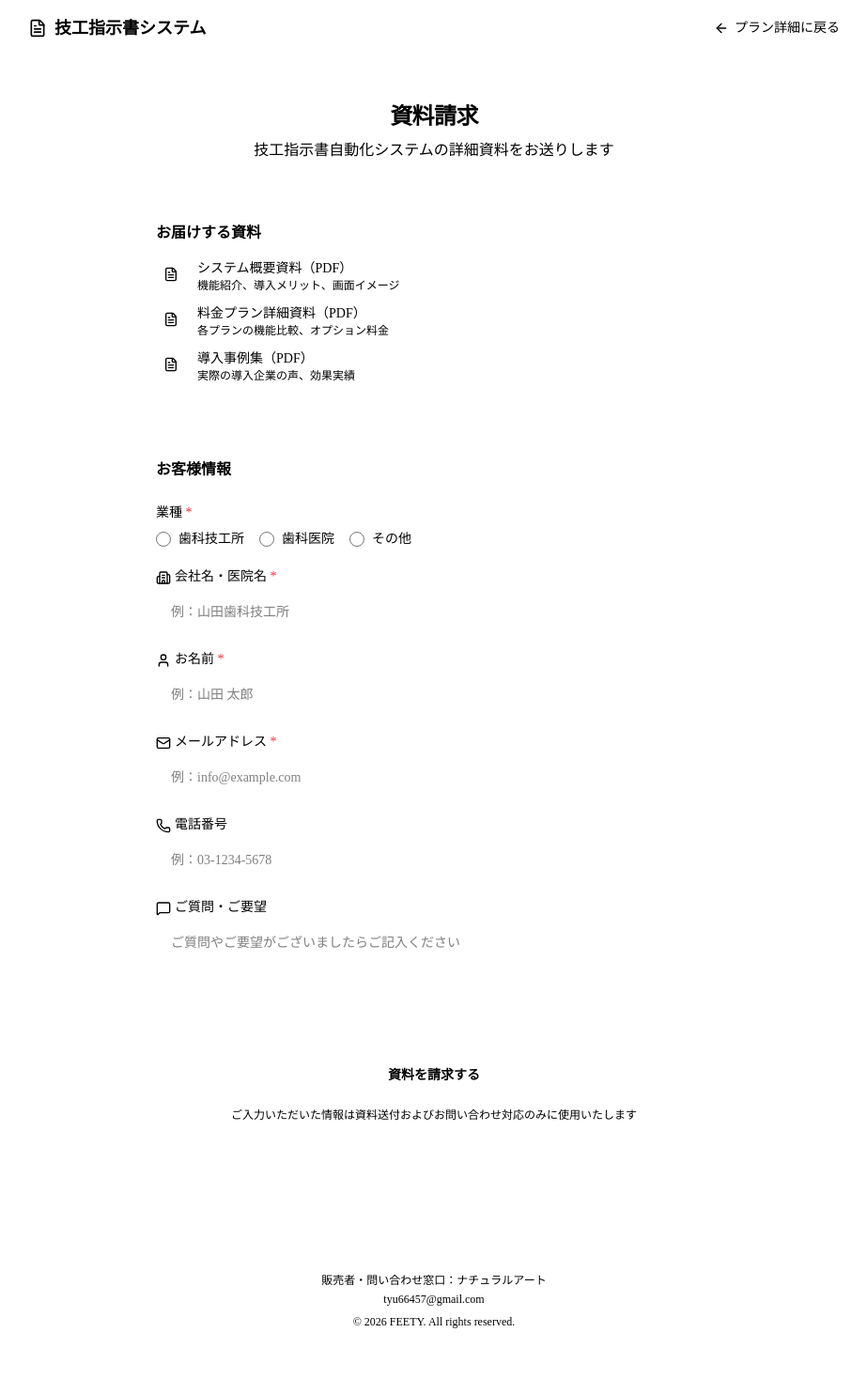
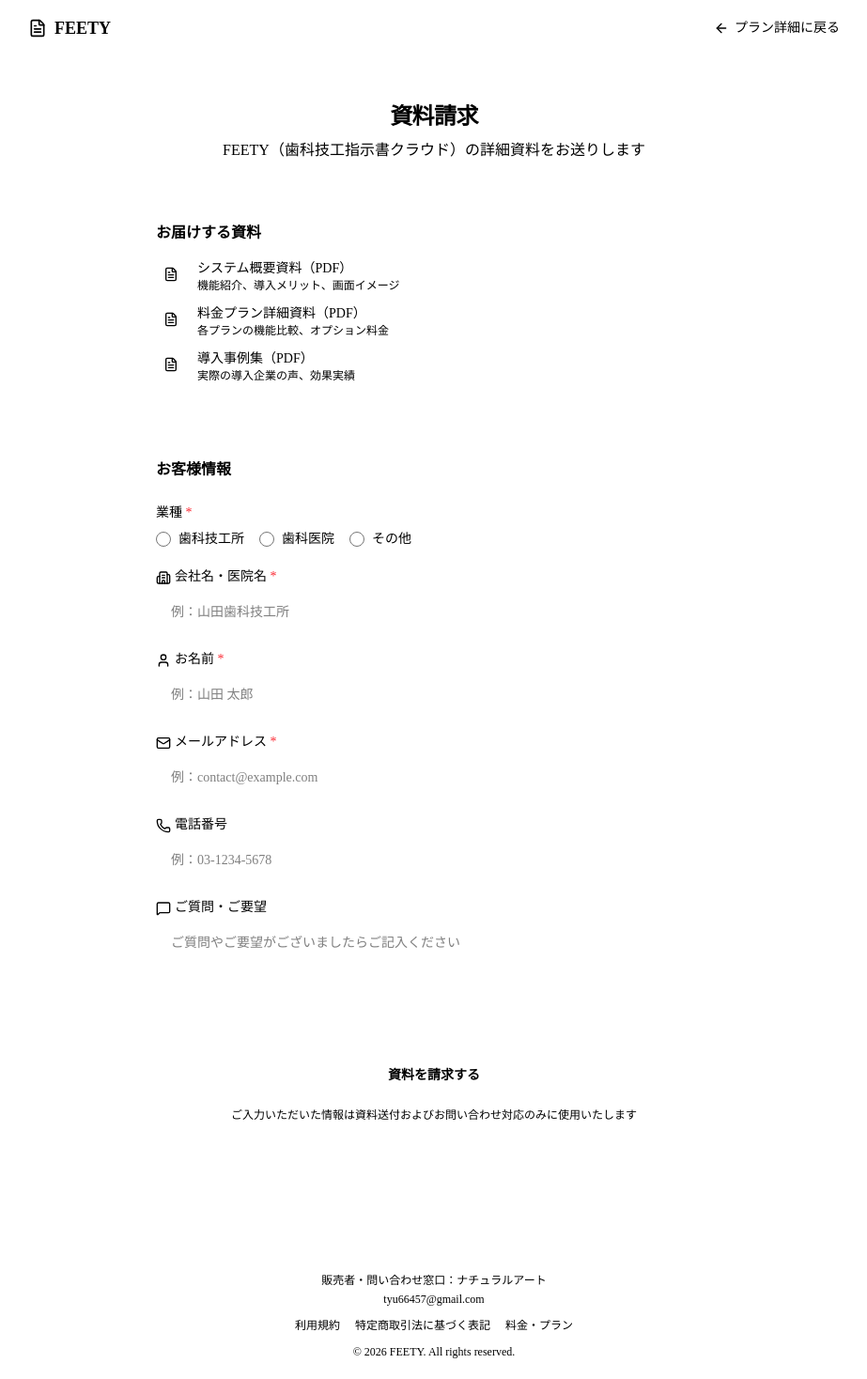
Before and after one commit to tyu7811-stack/feety-dental-instructions, a Next.js app: page /request-document in a window 1280 px wide. Shown: the top 1468 px of the page at 94% size, without its empty margins (178-1101 px from the left). Before the commit the page ends 1439 px from the top, so only its background shows below. Built offline with nearby package versions, Linux system fonts and the light colour scheme; no server answers.

Commit message:
マーケ系ページのブランド・本番URL・問い合わせ表記の整合を統一
Made-with: Cursor

```diff
--- a/app/legal/terms/page.tsx
+++ b/app/legal/terms/page.tsx
@@ -1,3 +1,6 @@
+import Link from "next/link"
+import { feetyAppUrl } from "@/lib/feety-app-origin"
+
 export default function TermsPage() {
   return (
     <div className="min-h-screen bg-gray-50 py-12 px-4 sm:px-6 lg:px-8">
@@ -120,7 +123,25 @@ export default function TermsPage() {
           <div className="mt-10 border-t border-gray-200 pt-6">
             <p className="text-center text-xs text-gray-500">
               制定日：2024年1月1日<br />
-              最終更新日：2024年1月1日
+              最終更新日：2026年4月12日
+            </p>
+            <div className="mt-6 flex flex-wrap justify-center gap-x-6 gap-y-2 text-sm text-gray-600">
+              <Link href={feetyAppUrl("/")} className="text-blue-600 hover:underline">
+                トップページ
+              </Link>
+              <Link href={feetyAppUrl("/plans")} className="text-blue-600 hover:underline">
+                料金・プラン
+              </Link>
+              <Link href={feetyAppUrl("/legal/tokushoho")} className="text-blue-600 hover:underline">
+                特定商取引法に基づく表記
+              </Link>
+            </div>
+            <p className="mt-4 text-center text-xs text-gray-500">
+              販売者・問い合わせ窓口：ナチュラルアート（
+              <a href="mailto:tyu66457@gmail.com" className="text-blue-600 hover:underline">
+                tyu66457@gmail.com
+              </a>
+              ）
             </p>
           </div>
         </div>
--- a/app/legal/tokushoho/page.tsx
+++ b/app/legal/tokushoho/page.tsx
@@ -1,5 +1,6 @@
 import Link from "next/link"
 import { ArrowLeft } from "lucide-react"
+import { feetyAppUrl } from "@/lib/feety-app-origin"
 
 export default function TokushohoPage() {
   return (
@@ -103,12 +104,15 @@ export default function TokushohoPage() {
           </div>
         </div>
 
-        <div className="mt-6 text-center">
-          <Link
-            href="/legal/terms"
-            className="text-sm text-blue-600 hover:underline"
-          >
-            利用規約を見る
+        <div className="mt-6 flex flex-wrap justify-center gap-x-6 gap-y-2 text-sm text-center">
+          <Link href={feetyAppUrl("/")} className="text-blue-600 hover:underline">
+            トップページ
+          </Link>
+          <Link href={feetyAppUrl("/plans")} className="text-blue-600 hover:underline">
+            料金・プラン
+          </Link>
+          <Link href={feetyAppUrl("/legal/terms")} className="text-blue-600 hover:underline">
+            利用規約
           </Link>
         </div>
       </div>
--- a/app/request-document/page.tsx
+++ b/app/request-document/page.tsx
@@ -3,6 +3,7 @@
 import { useState } from "react"
 import Link from "next/link"
 import { ArrowLeft, FileText, CheckCircle, Building2, User, Mail, Phone, MessageSquare, Download } from "lucide-react"
+import { feetyAppUrl } from "@/lib/feety-app-origin"
 
 export default function RequestDocumentPage() {
   const [submitted, setSubmitted] = useState(false)
@@ -26,9 +27,9 @@ export default function RequestDocumentPage() {
       <div className="min-h-screen bg-gradient-to-b from-background to-muted/30">
         <header className="border-b border-border bg-card/80 backdrop-blur-sm sticky top-0 z-50">
           <div className="mx-auto max-w-4xl flex items-center justify-between px-4 py-4">
-            <Link href="/" className="flex items-center gap-2 text-primary font-bold text-lg">
+            <Link href={feetyAppUrl("/")} className="flex items-center gap-2 text-primary font-bold text-lg">
               <FileText className="h-5 w-5" />
-              技工指示書システム
+              FEETY
             </Link>
           </div>
         </header>
@@ -57,7 +58,7 @@ export default function RequestDocumentPage() {
               </h2>
               <div className="space-y-3">
                 <a
-                  href="/documents/system-overview.html"
+                  href={feetyAppUrl("/documents/system-overview.html")}
                   download="システム概要資料.html"
                   className="flex items-center justify-between gap-3 rounded-lg border border-border bg-white p-4 hover:bg-gray-50 transition-colors group"
                 >
@@ -73,7 +74,7 @@ export default function RequestDocumentPage() {
                   <Download className="h-5 w-5 text-muted-foreground group-hover:text-primary transition-colors" />
                 </a>
                 <a
-                  href="/documents/pricing-details.html"
+                  href={feetyAppUrl("/documents/pricing-details.html")}
                   download="料金プラン詳細資料.html"
                   className="flex items-center justify-between gap-3 rounded-lg border border-border bg-white p-4 hover:bg-gray-50 transition-colors group"
                 >
@@ -89,7 +90,7 @@ export default function RequestDocumentPage() {
                   <Download className="h-5 w-5 text-muted-foreground group-hover:text-primary transition-colors" />
                 </a>
                 <a
-                  href="/documents/case-studies.html"
+                  href={feetyAppUrl("/documents/case-studies.html")}
                   download="導入事例集.html"
                   className="flex items-center justify-between gap-3 rounded-lg border border-border bg-white p-4 hover:bg-gray-50 transition-colors group"
                 >
@@ -109,13 +110,13 @@ export default function RequestDocumentPage() {
 
             <div className="flex flex-col sm:flex-row gap-3 justify-center">
               <Link
-                href="/plans"
+                href={feetyAppUrl("/plans")}
                 className="inline-flex items-center justify-center gap-2 rounded-lg bg-primary px-6 py-2.5 text-sm font-semibold text-primary-foreground hover:bg-primary/90 transition-colors"
               >
                 プラン詳細に戻る
               </Link>
               <Link
-                href="/"
+                href={feetyAppUrl("/")}
                 className="inline-flex items-center justify-center gap-2 rounded-lg border border-border px-6 py-2.5 text-sm font-semibold text-foreground hover:bg-accent transition-colors"
               >
                 トップページへ
@@ -123,6 +124,25 @@ export default function RequestDocumentPage() {
             </div>
           </div>
         </main>
+
+        <footer className="border-t border-border bg-muted/30 mt-12">
+          <div className="mx-auto max-w-4xl px-4 py-6 text-center text-xs text-muted-foreground">
+            <p>販売者・問い合わせ窓口：ナチュラルアート</p>
+            <p className="mt-1">
+              <a href="mailto:tyu66457@gmail.com" className="hover:text-foreground underline-offset-2 hover:underline">
+                tyu66457@gmail.com
+              </a>
+            </p>
+            <div className="mt-3 flex flex-wrap justify-center gap-x-4 gap-y-1">
+              <Link href={feetyAppUrl("/legal/terms")} className="hover:text-foreground">
+                利用規約
+              </Link>
+              <Link href={feetyAppUrl("/legal/tokushoho")} className="hover:text-foreground">
+                特定商取引法に基づく表記
+              </Link>
+            </div>
+          </div>
+        </footer>
       </div>
     )
   }
@@ -132,12 +152,12 @@ export default function RequestDocumentPage() {
       {/* Header */}
       <header className="border-b border-border bg-card/80 backdrop-blur-sm sticky top-0 z-50">
         <div className="mx-auto max-w-4xl flex items-center justify-between px-4 py-4">
-          <Link href="/" className="flex items-center gap-2 text-primary font-bold text-lg">
+          <Link href={feetyAppUrl("/")} className="flex items-center gap-2 text-primary font-bold text-lg">
             <FileText className="h-5 w-5" />
-            技工指示書システム
+            FEETY
           </Link>
           <Link
-            href="/plans"
+            href={feetyAppUrl("/plans")}
             className="inline-flex items-center gap-1.5 text-sm text-muted-foreground hover:text-foreground transition-colors"
           >
             <ArrowLeft className="h-4 w-4" />
@@ -153,7 +173,7 @@ export default function RequestDocumentPage() {
             資料請求
           </h1>
           <p className="mt-2 text-muted-foreground">
-            技工指示書自動化システムの詳細資料をお送りします
+            FEETY（歯科技工指示書クラウド）の詳細資料をお送りします
           </p>
         </div>
 
@@ -282,7 +302,7 @@ export default function RequestDocumentPage() {
                 value={formData.email}
                 onChange={(e) => setFormData({ ...formData, email: e.target.value })}
                 className="w-full rounded-lg border border-border bg-background px-4 py-2.5 text-sm text-foreground placeholder:text-muted-foreground focus:border-primary focus:outline-none focus:ring-1 focus:ring-primary"
-                placeholder="例：info@example.com"
+                placeholder="例：contact@example.com"
                 required
               />
             </div>
@@ -342,7 +362,18 @@ export default function RequestDocumentPage() {
               tyu66457@gmail.com
             </a>
           </p>
-          <p className="mt-2">© 2026 FEETY. All rights reserved.</p>
+          <div className="mt-3 flex flex-wrap justify-center gap-x-4 gap-y-1">
+            <Link href={feetyAppUrl("/legal/terms")} className="hover:text-foreground">
+              利用規約
+            </Link>
+            <Link href={feetyAppUrl("/legal/tokushoho")} className="hover:text-foreground">
+              特定商取引法に基づく表記
+            </Link>
+            <Link href={feetyAppUrl("/plans")} className="hover:text-foreground">
+              料金・プラン
+            </Link>
+          </div>
+          <p className="mt-3">© 2026 FEETY. All rights reserved.</p>
         </div>
       </footer>
     </div>
--- a/app/signup2/page.tsx
+++ b/app/signup2/page.tsx
@@ -5,6 +5,7 @@ import { useRouter } from "next/navigation"
 import { FlaskConical, Eye, EyeOff, Loader2 } from "lucide-react"
 import { createClient } from "@/lib/supabase/client"
 import Link from "next/link"
+import { feetyAppUrl } from "@/lib/feety-app-origin"
 import { completeSignupProvisioning } from "@/lib/auth/complete-signup-profile"
 
 export default function RegisterPage() {
@@ -182,11 +183,11 @@ export default function RegisterPage() {
 
         <div className="space-y-8">
           <h1 className="text-5xl font-bold text-white leading-tight">
-            歯科技工指示書システム
+            歯科技工指示書クラウド
           </h1>
 
           <p className="text-lg text-white/80">
-            技工所と医院をシームレスに接続し、効率的な指示書管理を実現します。
+            技工所と医院をシームレスに接続し、指示書の作成から納品まで一元管理します。
           </p>
 
           <div className="space-y-4">
@@ -215,8 +216,8 @@ export default function RegisterPage() {
                 <div className="h-2 w-2 rounded-full bg-white" />
               </div>
               <div>
-                <div className="font-semibold text-white">無料トライアル</div>
-                <div className="text-sm text-white/70">契約不要でお気軽にお試しいただけます</div>
+                <div className="font-semibold text-white">フリー（¥0・税込）</div>
+                <div className="text-sm text-white/70">14日間のお試しのみ。終了後は機能制限があります</div>
               </div>
             </div>
           </div>
@@ -245,7 +246,7 @@ export default function RegisterPage() {
                 メールが届かない場合は、迷惑メールフォルダをご確認ください。
               </p>
               <Link
-                href="/login"
+                href={feetyAppUrl("/login")}
                 className="inline-block rounded-lg bg-[#1a6cf0] px-6 py-3 font-semibold text-white hover:bg-[#0052cc]"
               >
                 ログインページへ
@@ -396,7 +397,7 @@ export default function RegisterPage() {
               />
               <label htmlFor="terms" className="text-sm text-gray-600">
                 <Link
-                  href="/legal/terms"
+                  href={feetyAppUrl("/legal/terms")}
                   className="text-[#1a6cf0] hover:underline"
                   target="_blank"
                   rel="noopener noreferrer"
@@ -405,7 +406,7 @@ export default function RegisterPage() {
                 </Link>
                 および
                 <Link
-                  href="/legal/tokushoho"
+                  href={feetyAppUrl("/legal/tokushoho")}
                   className="text-[#1a6cf0] hover:underline"
                   target="_blank"
                   rel="noopener noreferrer"
@@ -434,7 +435,7 @@ export default function RegisterPage() {
 
               <div className="mt-6 text-center text-sm text-gray-600">
                 アカウントをお持ちですか？{" "}
-                <Link href="/login" className="text-[#1a6cf0] hover:underline">
+                <Link href={feetyAppUrl("/login")} className="text-[#1a6cf0] hover:underline">
                   ログイン
                 </Link>
               </div>
--- a/public/documents/case-studies.html
+++ b/public/documents/case-studies.html
@@ -3,7 +3,7 @@
 <head>
   <meta charset="UTF-8">
   <meta name="viewport" content="width=device-width, initial-scale=1.0">
-  <title>導入事例集 - 技工指示書自動化システム</title>
+  <title>導入事例集 - FEETY</title>
   <style>
     * { margin: 0; padding: 0; box-sizing: border-box; }
     body {
@@ -181,13 +181,13 @@
 </head>
 <body>
   <div class="header">
-    <h1>技工指示書自動化システム</h1>
+    <h1>FEETY（歯科技工指示書クラウド）</h1>
     <p>導入事例集</p>
     <p style="margin-top: 10px; font-size: 12px;">発行日: 2026年3月</p>
   </div>
 
   <p style="text-align: center; margin-bottom: 40px;">
-    実際に技工指示書自動化システムを導入いただいた<br>
+    実際に FEETY を導入いただいた<br>
     歯科技工所・歯科医院様の声をご紹介します。
   </p>
 
@@ -379,7 +379,7 @@
   </p>
 
   <div class="footer">
-    <p>技工指示書自動化システム</p>
+    <p>FEETY（歯科技工指示書クラウド）</p>
     <p>販売者・問い合わせ窓口：ナチュラルアート</p>
     <p style="margin-top: 10px;">tyu66457@gmail.com</p>
   </div>
--- a/public/documents/system-overview.html
+++ b/public/documents/system-overview.html
@@ -3,7 +3,7 @@
 <head>
   <meta charset="UTF-8">
   <meta name="viewport" content="width=device-width, initial-scale=1.0">
-  <title>システム概要資料 - 技工指示書自動化システム</title>
+  <title>システム概要資料 - FEETY</title>
   <style>
     * { margin: 0; padding: 0; box-sizing: border-box; }
     body {
@@ -93,14 +93,14 @@
 </head>
 <body>
   <div class="header">
-    <h1>技工指示書自動化システム</h1>
+    <h1>FEETY（歯科技工指示書クラウド）</h1>
     <p>システム概要資料</p>
     <p style="margin-top: 10px; font-size: 12px;">発行日: 2026年3月</p>
   </div>
 
   <h2>1. システム概要</h2>
   <p>
-    技工指示書自動化システムは、歯科医院と歯科技工所間の技工指示書のやり取りを
+    FEETY は、歯科医院と歯科技工所間の技工指示書のやり取りを
     デジタル化し、業務効率を大幅に向上させるクラウドサービスです。
   </p>
   <p>
@@ -212,7 +212,7 @@
   </ol>
 
   <div class="footer">
-    <p>技工指示書自動化システム</p>
+    <p>FEETY（歯科技工指示書クラウド）</p>
     <p>販売者・問い合わせ窓口：ナチュラルアート</p>
     <p style="margin-top: 10px;">tyu66457@gmail.com</p>
   </div>
```
Also changed, not shown: app/login/page.tsx (+6 -5 lines).
